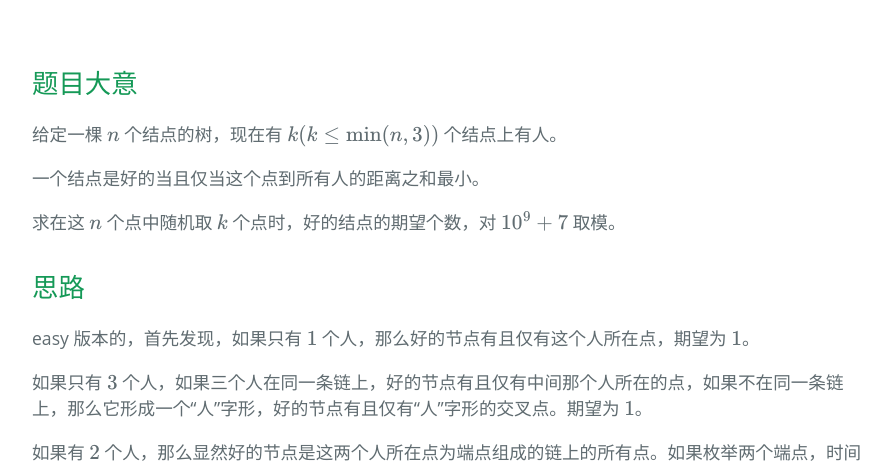
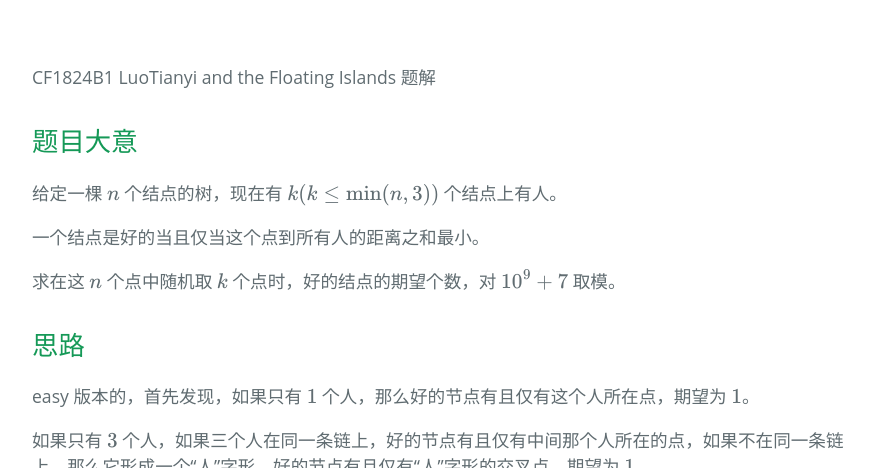
Before and after one commit to BuaaCzx/BuaaCzx.github.io, a Jekyll site: the page built from _posts/2023-9-1-CF1824B1.md, in a window 1280 px wide and 900 px high, cut to the strip 432-900 px from the top of the window. Shown: the whole strip, without its empty margins (192-1083 px from the left). Built offline with Jekyll 4.4.1, drawn with Linux system fonts in a browser that asks for light colours; some web fonts are replaced; formulas are drawn with MathJax 3.

Commit message:
Update 2023-9-1-CF1824B1.md

```diff
--- a/_posts/2023-9-1-CF1824B1.md
+++ b/_posts/2023-9-1-CF1824B1.md
@@ -3,6 +3,8 @@ layout: post
 title: CF1824B1 LuoTianyi and the Floating Islands
 tags: 做题补题记录
 ---
+
+CF1824B1 LuoTianyi and the Floating Islands 题解
 
 ## 题目大意
 
```
